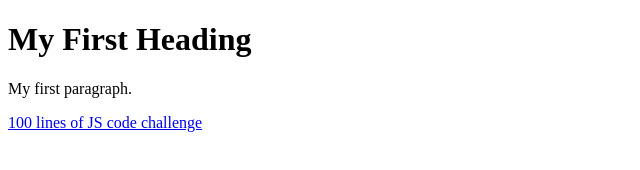
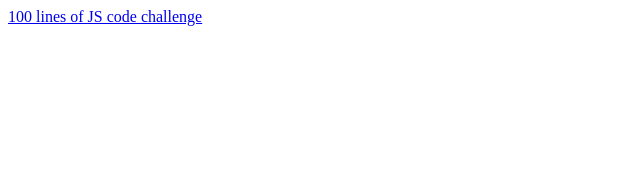
Before and after one commit to smcshinsky/smcshinsky.github.com, a plain HTML site: page index.html in a window 1280 px wide. Shown: the whole page, without its empty margins (0-640 px from the left). Drawn offline with Linux system fonts and the light colour scheme.

Commit message:
Update index.html

```diff
--- a/index.html
+++ b/index.html
@@ -2,9 +2,6 @@
 <html>
 <body>
 
-<h1>My First Heading</h1>
-
-<p>My first paragraph.</p>
 <a href="http://smcshinsky.github.com/esri-100-lines-or-less-js-bees/bees/bees.html">100 lines of JS code challenge</a>
 
 </body>
```
